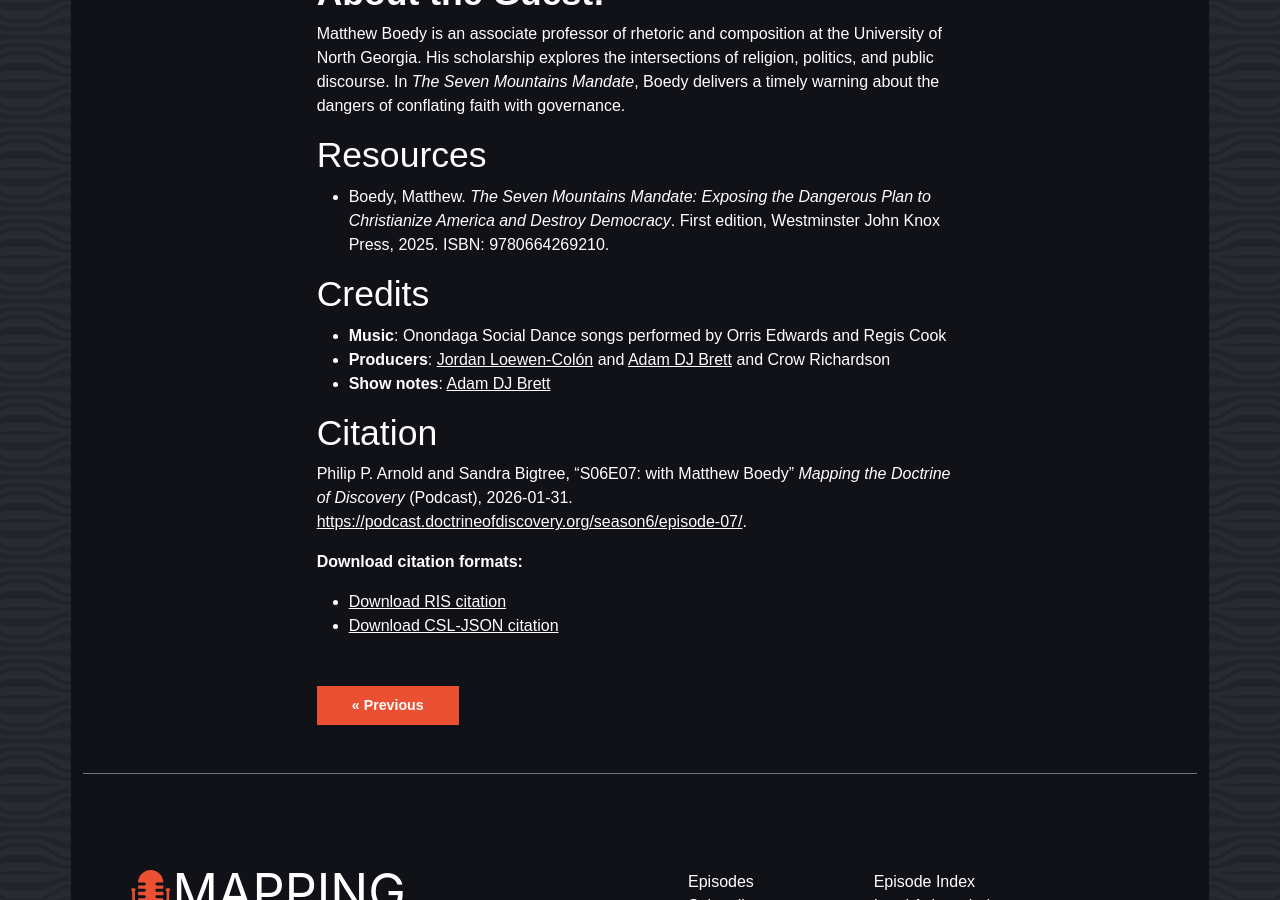
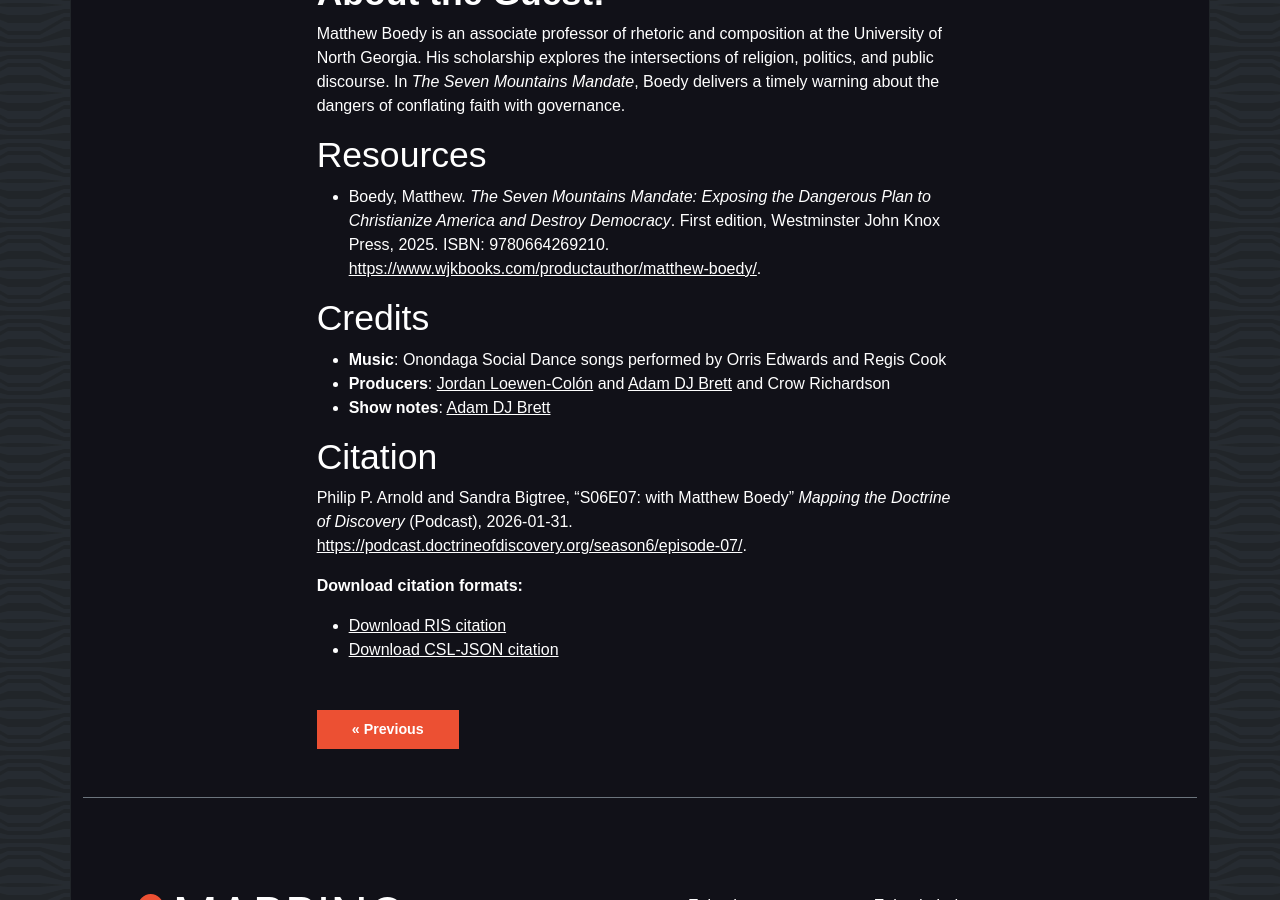
Before and after one commit to adamdjbrett/podcast-doctrineofdiscovery-v2, a Jekyll site: the page built from _posts/2026-02-16-episode-07.md, in a window 1280 px wide and 900 px high, scrolled down 1702 px. Built offline with Jekyll 4.4.1, drawn with Linux system fonts in a browser that asks for light colours; some of the changed lines change nothing that is shown.

Commit message:
Update 2026-02-16-episode-07.md

```diff
--- a/_posts/2026-02-16-episode-07.md
+++ b/_posts/2026-02-16-episode-07.md
@@ -44,7 +44,7 @@
 
 ## Resources
 <!-- guests books look the guest up on amazon, find the ISBN. COPY/paste into zbib.org. Paste citations here as a list -->
-- Boedy, Matthew. *The Seven Mountains Mandate: Exposing the Dangerous Plan to Christianize America and Destroy Democracy*. First edition, Westminster John Knox Press, 2025. ISBN: 9780664269210.
+- Boedy, Matthew. *The Seven Mountains Mandate: Exposing the Dangerous Plan to Christianize America and Destroy Democracy*. First edition, Westminster John Knox Press, 2025. ISBN: 9780664269210. <https://www.wjkbooks.com/productauthor/matthew-boedy/>.
 
 ## Credits
 
```
